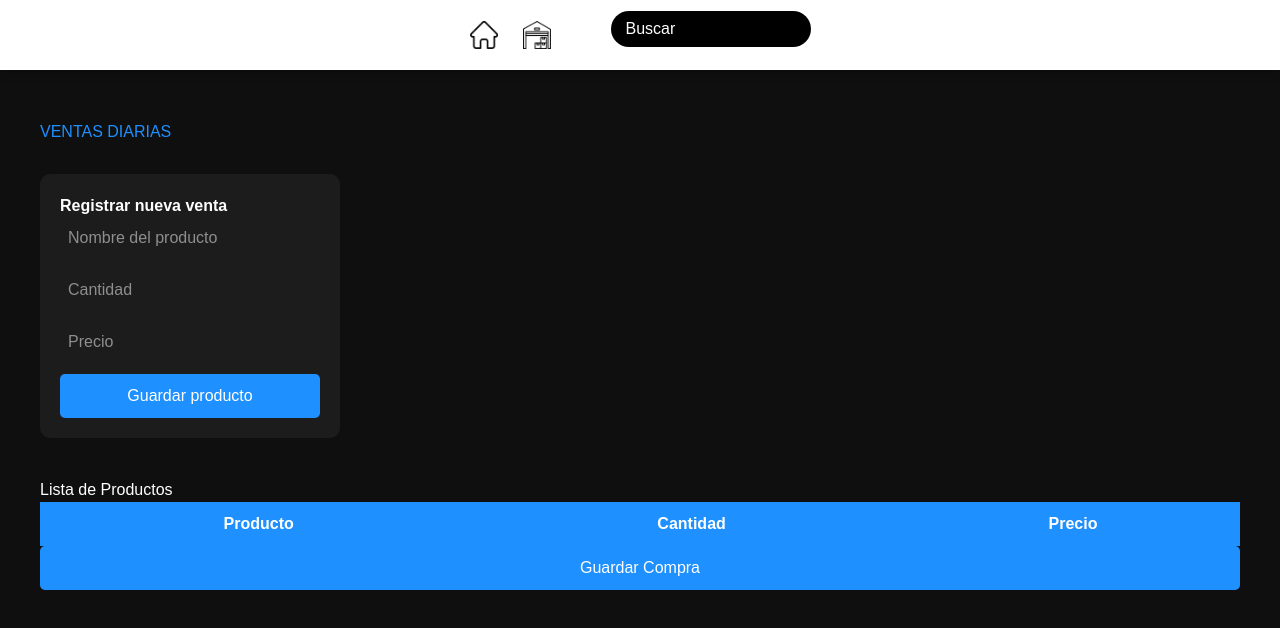
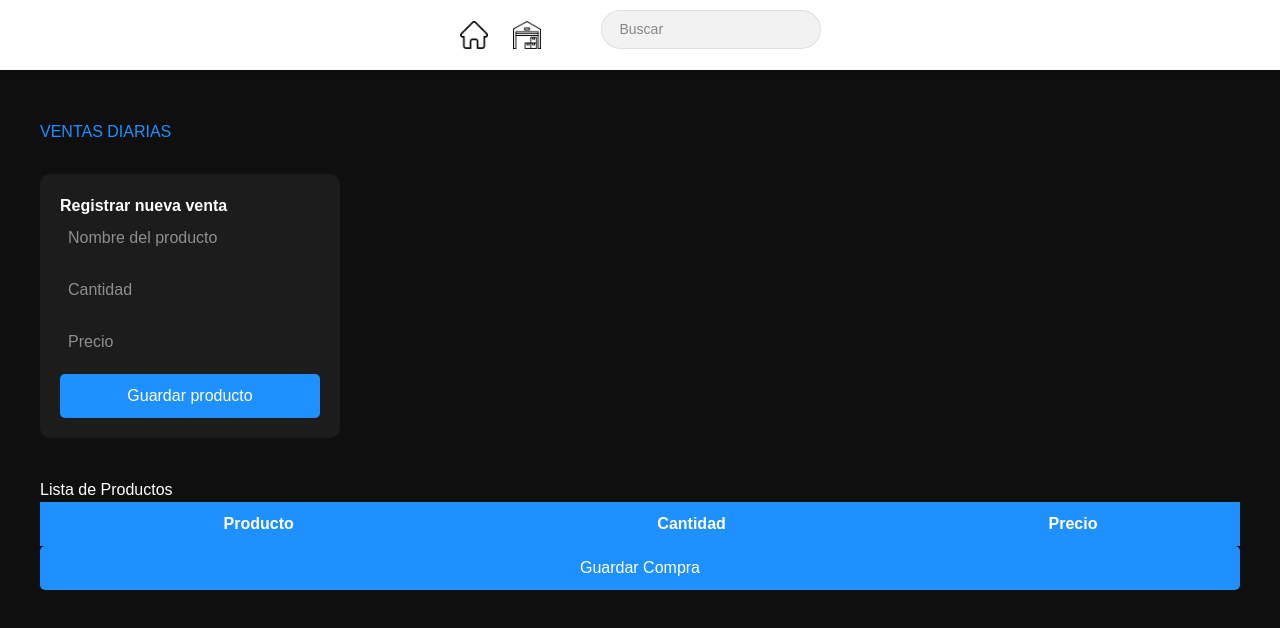
Before and after one commit to Setex10/my-app, a Next.js app: page /compras in a window 1280 px wide. Shown: the top 628 px of the page. Built offline with nearby package versions, Linux system fonts and the light colour scheme.

Commit message:
Se agrego la funcionalida al menu component, se crearon ademas nuevos componentes

```diff
--- a/src/app/components/Menu.jsx
+++ b/src/app/components/Menu.jsx
@@ -1,5 +1,6 @@
 import "./menu.css"
 import Link from "next/link"
+import SearchProduct from "./SearchProduct"
 const Menu = () => {
     return <header >
         <nav>
@@ -15,12 +16,7 @@ const Menu = () => {
                     </Link>
                 </li>
             </ul>
-            <form className="barra-de-busqueda" >
-                 <input
-                    type="texto"
-                    placeholder="Buscar"
-                />
-            </form>
+            <SearchProduct />
         </nav>
     </header>
 }
--- /dev/null
+++ b/src/app/components/SearchProduct.jsx
@@ -0,0 +1,53 @@
+'use client'
+import { useEffect, useState } from "react"
+const SearchProduct = () => {
+    const [productSugest, setProductsSugest] = useState([])
+    const [inpNameProduct, setInpProductName] = useState("")
+
+    useEffect(() => {
+    if(inpNameProduct.trim().length > 0){
+      if(inpNameProduct.trim().length >0 ){
+        return
+      }
+      const fetchData = async() => {
+        try {
+          const res = await fetch(`http://localhost:4000/api/inventario?name=${inpNameProduct}`, {
+            credentials: "include"
+          }
+          )
+          const resJson = await res.json()
+          setProductsSugest(resJson.product_list)
+          console.log(resJson.product_list)
+        } catch (error) {
+          console.log(error)
+        }
+      }
+      fetchData()
+    } else {
+      setProductsSugest([])
+    }
+
+  },[inpNameProduct])
+
+    const inptProductOnChangeHandler = (event) => {
+        setInpProductName(event.target.value)
+    }
+
+    return <form className="barra-de-busqueda" >
+                 <input
+                    type="texto"
+                    placeholder="Buscar"
+                    value={inpNameProduct }
+                    onChange={inptProductOnChangeHandler}
+                />
+            {productSugest.length > 0 && <ul className="sugerencias">
+                <li>Taladro inalámbrico 20V</li>
+                <li>Martillo Truper 16oz</li>
+                <li>Juego de desarmadores</li>
+                <li>Disco de corte 4 1/2"</li>
+                <li>Cinta métrica 5m</li>
+            </ul>}
+    </form>
+}
+
+export default SearchProduct
--- /dev/null
+++ b/src/app/components/Sugerencias.jsx
@@ -0,0 +1,11 @@
+const Sugerencias = () => {
+    <ul className="sugerencias">
+                <li>Taladro inalámbrico 20V</li>
+                <li>Martillo Truper 16oz</li>
+                <li>Juego de desarmadores</li>
+                <li>Disco de corte 4 1/2"</li>
+                <li>Cinta métrica 5m</li>
+            </ul>
+}
+
+export default Sugerencias
--- a/src/app/components/menu.css
+++ b/src/app/components/menu.css
@@ -40,20 +40,79 @@ nav ul li img:hover {
   transform: scale(1.2);
 }
 
+
+/* CONTENEDOR */
 .barra-de-busqueda {
   margin-left: 30px;
+  position: relative;
 }
 
-.barra-de-busqueda input{
-  background-color: #000000;
-  border: none;
+/* INPUT */
+.barra-de-busqueda input {
+  background: rgba(0, 0, 0, 0.05);
+  border: 1px solid rgba(0, 0, 0, 0.08);
   outline: none;
-  padding: 6px 15px;
-  border-radius: 20px;
-  color: rgb(7, 7, 7);
-  width: 200px;
+  padding: 8px 18px;
+  border-radius: 999px;
+  color: #1d1d1f;
+  width: 220px;
+  font-size: 14px;
+  font-weight: 400;
+  transition: all 0.25s ease;
+  backdrop-filter: blur(10px);
 }
 
+/* FOCUS estilo Apple */
+.barra-de-busqueda input:focus {
+  background: rgba(0, 0, 0, 0.03);
+  border: 1px solid rgba(0, 0, 0, 0.15);
+  box-shadow: 0 0 0 4px rgba(0, 0, 0, 0.04);
+}
+
+/* PLACEHOLDER */
 .barra-de-busqueda input::placeholder {
-  color: #ffffff;
+  color: rgba(0, 0, 0, 0.45);
 }
+
+.sugerencias {
+  position: absolute;
+  top: 100%; /* Justo debajo del input */
+  left: 0;
+  width: 100%;
+
+  display: flex;
+  flex-direction: column; /* 🔥 CLAVE: fuerza vertical */
+
+  background: rgba(255, 255, 255, 0.85);
+  backdrop-filter: blur(20px);
+  -webkit-backdrop-filter: blur(20px);
+
+  list-style: none;
+  padding: 8px 0;
+  margin-top: 8px;
+
+  border-radius: 18px;
+  border: 1px solid rgba(0, 0, 0, 0.06);
+
+  box-shadow:
+    0 4px 12px rgba(0, 0, 0, 0.08),
+    0 20px 40px rgba(0, 0, 0, 0.06);
+
+  max-height: 240px;
+  overflow-y: auto;
+}
+
+/* ITEMS */
+.sugerencias li {
+  padding: 12px 18px;
+  font-size: 14px;
+  font-weight: 400;
+  color: #1d1d1f;
+  cursor: pointer;
+  transition: background 0.2s ease;
+}
+
+/* HOVER sutil */
+.sugerencias li:hover {
+  background: rgba(0, 0, 0, 0.05);
+}
```
Also changed, not shown: 1 other file (tests, documents, lock files or other folders).
